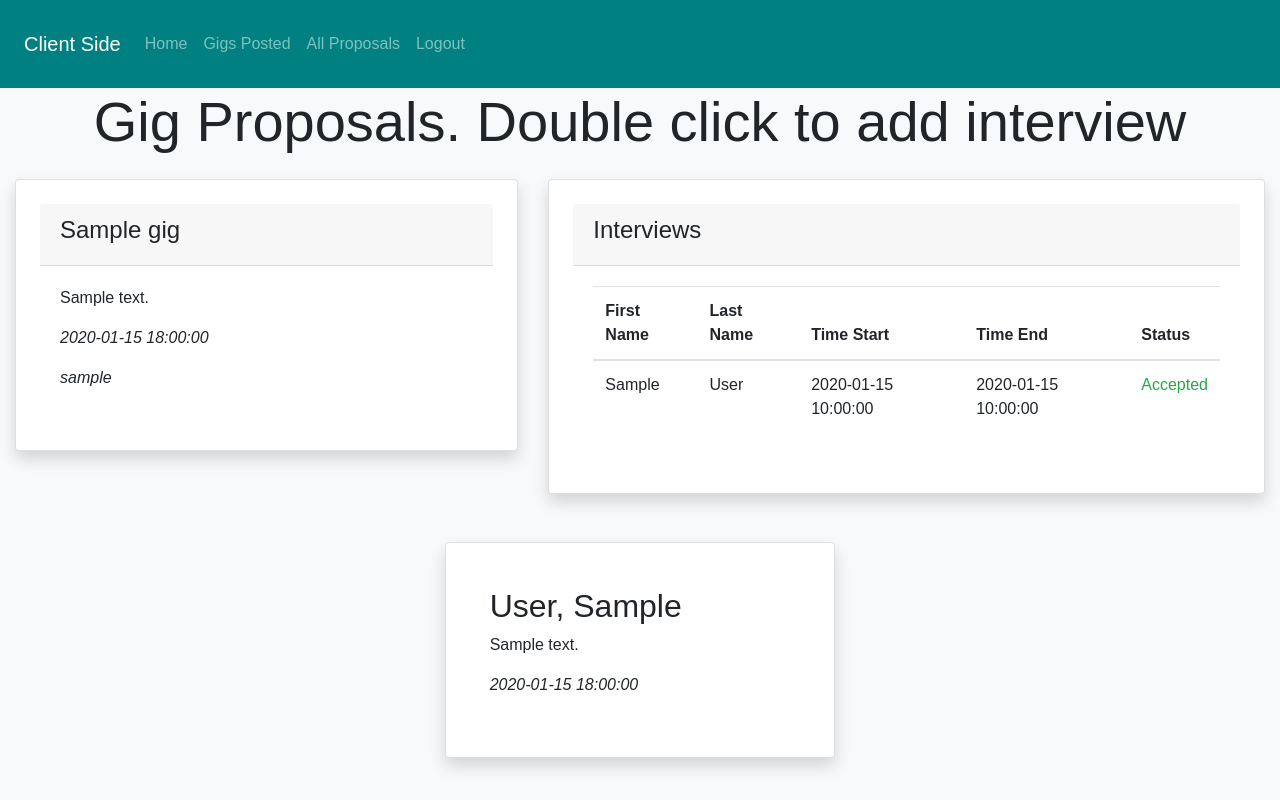
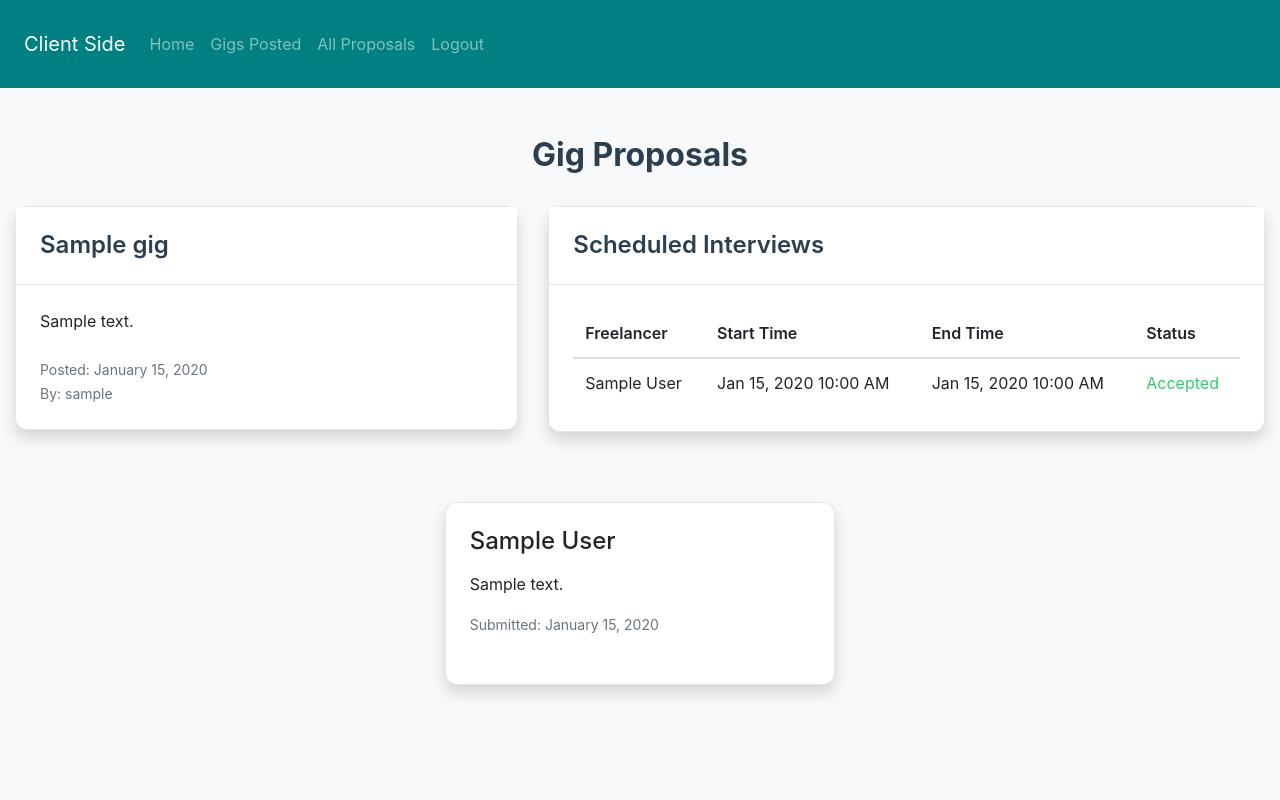
Before and after one commit to crabcobra05/aaa, a PHP site: page /client/get_gig_proposals.php?gig_id=1 in a window 1280 px wide. Run offline with PHP 8.4, Linux system fonts and the light colour scheme; the visitor is signed in with stand-in values (Sample User, id 1); tables that the repository leaves empty hold one stand-in row (values such as "Sample post").

Commit message:
Enhance Upwork Clone Design

```diff
--- a/client/get_gig_proposals.php
+++ b/client/get_gig_proposals.php
@@ -11,16 +11,12 @@ if ($_SESSION['is_client'] == 0) {
 }
 ?>
 
-
 <!doctype html>
 <html lang="en">
   <head>
-    <!-- Required meta tags -->
     <meta charset="utf-8">
     <meta name="viewport" content="width=device-width, initial-scale=1, shrink-to-fit=no">
-
-    <!-- Bootstrap CSS -->
-    <link rel="stylesheet" href="https://cdn.jsdelivr.net/npm/bootstrap@4.6.2/dist/css/bootstrap.min.css" integrity="sha384-xOolHFLEh07PJGoPkLv1IbcEPTNtaed2xpHsD9ESMhqIYd0nLMwNLD69Npy4HI+N" crossorigin="anonymous">
+    <link rel="stylesheet" href="https://cdn.jsdelivr.net/npm/bootstrap@4.6.2/dist/css/bootstrap.min.css">
     <script src="https://code.jquery.com/jquery-3.7.0.js"></script>
     <style>
       :root {
@@ -36,13 +32,89 @@ if ($_SESSION['is_client'] == 0) {
       }
 
       body {
-        font-family: "Arial", sans-serif;
+        font-family: "Inter", -apple-system, BlinkMacSystemFont, sans-serif;
         background-color: var(--light-bg);
+        color: var(--text-primary);
+      }
+
+      .card {
+        border-radius: 12px;
+        border: 1px solid rgba(0,0,0,0.1);
+      }
+
+      .card-header {
+        background-color: white;
+        border-bottom: 1px solid rgba(0,0,0,0.1);
+        padding: 1.5rem;
+      }
+
+      .card-header h4 {
+        margin: 0;
+        color: var(--primary-color);
+        font-weight: 600;
+      }
+
+      .card-body {
+        padding: 1.5rem;
+      }
+
+      .timeline-container {
+        height: 80px;
+        position: relative;
+        background-color: #f8f9fa;
+        border-radius: 8px;
+        padding: 1rem;
+        margin-bottom: 1rem;
+      }
+
+      .timeline-event {
+        position: absolute;
+        height: 24px;
+        top: 28px;
+        border-radius: 4px;
+        color: white;
+        font-size: 0.75rem;
+        padding: 4px 8px;
+        overflow: hidden;
+        text-overflow: ellipsis;
+        white-space: nowrap;
+        box-shadow: 0 2px 4px rgba(0,0,0,0.1);
+      }
+
+      .form-group label {
+        font-weight: 500;
+        color: var(--text-primary);
+        margin-bottom: 0.5rem;
+      }
+
+      .form-control {
+        border-radius: 6px;
+        border: 1px solid rgba(0,0,0,0.2);
+        padding: 0.625rem 1rem;
+        font-size: 0.95rem;
+      }
+
+      .form-control:focus {
+        border-color: var(--secondary-color);
+        box-shadow: 0 0 0 3px rgba(52, 152, 219, 0.1);
+      }
+
+      .is-invalid {
+        border-color: var(--danger);
+      }
+
+      .invalid-feedback {
+        color: var(--danger);
+        font-size: 0.875rem;
+        margin-top: 0.375rem;
       }
 
       .btn-primary {
         background-color: var(--accent-color);
         border-color: var(--accent-color);
+        padding: 0.625rem 1.25rem;
+        font-weight: 500;
+        border-radius: 6px;
       }
 
       .btn-primary:hover {
@@ -50,75 +122,80 @@ if ($_SESSION['is_client'] == 0) {
         border-color: #d35400;
       }
 
-      .timeline-container {
-        height: 60px;
-        position: relative;
-        background-color: #f8f9fa;
-        overflow: hidden;
+      .table {
+        margin-bottom: 0;
       }
 
-      .timeline-event {
-        position: absolute;
-        height: 20px;
-        top: 20px;
-        border-radius: 4px;
-        color: white;
-        font-size: 10px;
-        padding: 2px 4px;
-        overflow: hidden;
-        text-overflow: ellipsis;
-        white-space: nowrap;
+      .table th {
+        border-top: none;
+        font-weight: 600;
+        color: var(--text-primary);
       }
 
-      .is-invalid {
-        border-color: var(--danger);
+      .table td {
+        vertical-align: middle;
       }
 
-      .invalid-feedback {
-        display: none;
-        color: var(--danger);
-        font-size: 0.875rem;
+      .text-success {
+        color: var(--success) !important;
+      }
+
+      .text-danger {
+        color: var(--danger) !important;
+      }
+
+      .section-title {
+        font-size: 2rem;
+        font-weight: 700;
+        color: var(--primary-color);
+        margin-bottom: 2rem;
+        text-align: center;
       }
     </style>
   </head>
   <body>
     <?php include 'includes/navbar.php'; ?>
-    <div class="container-fluid">
-      <div class="display-4 text-center">Gig Proposals. Double click to add interview</div>
+    <div class="container-fluid py-5">
+      <h1 class="section-title">Gig Proposals</h1>
       <div class="row justify-content-center">
         <?php $getGigById = getGigById($pdo, $_GET['gig_id']); ?>
         <div class="col-md-5">
-          <div class="card shadow mt-4 p-4">
-            <div class="card-header"><h4><?php echo $getGigById['gig_title']; ?> </h4></div>
+          <div class="card shadow mb-4">
+            <div class="card-header">
+              <h4><?php echo $getGigById['gig_title']; ?></h4>
+            </div>
             <div class="card-body">
-              <p><?php echo $getGigById['gig_description']; ?></p>
-              <p><i><?php echo $getGigById['date_added']; ?></i></p>
-              <p><i><?php echo $_SESSION['username']; ?></i></p>
+              <p class="mb-4"><?php echo $getGigById['gig_description']; ?></p>
+              <div class="text-muted">
+                <small>Posted: <?php echo date('F j, Y', strtotime($getGigById['date_added'])); ?></small>
+                <br>
+                <small>By: <?php echo $_SESSION['username']; ?></small>
+              </div>
             </div>
           </div>
         </div>
         <div class="col-md-7">
-          <div class="card shadow mt-4 p-4">
-            <div class="card-header"><h4>Interviews</h4></div>
+          <div class="card shadow">
+            <div class="card-header">
+              <h4>Scheduled Interviews</h4>
+            </div>
             <div class="card-body">
               <table class="table">
                 <thead>
                   <tr>
-                    <th scope="col">First Name</th>
-                    <th scope="col">Last Name</th>
-                    <th scope="col">Time Start</th>
-                    <th scope="col">Time End</th>
-                    <th scope="col">Status</th>
+                    <th>Freelancer</th>
+                    <th>Start Time</th>
+                    <th>End Time</th>
+                    <th>Status</th>
                   </tr>
                 </thead>
                 <tbody>
                   <?php $getAllInterviewsByGig = getAllInterviewsByGig($pdo, $_GET['gig_id']); ?>
                   <?php foreach ($getAllInterviewsByGig as $row) { ?>
                   <tr>
-                    <td><?php echo $row['first_name']; ?></td>
-                    <td><?php echo $row['last_name']; ?></td>
-                    <td><?php echo $row['time_start']; ?></td>
-                    <td><?php echo $row['time_end']; ?></td>
+                    <td><?php echo $row['first_name'] . ' ' . $row['last_name']; ?></td>
+                    <td><?php echo date('M j, Y g:i A', strtotime($row['time_start'])); ?></td>
+                    <td><?php echo date('M j, Y g:i A', strtotime($row['time_end'])); ?></td>
                     <td>
                       <?php
                         if ($row['status'] == "Accepted") {
@@ -128,7 +205,7 @@ if ($_SESSION['is_client'] == 0) {
                           echo "<span class='text-danger'>Rejected</span>";
                         }
                         if ($row['status'] == "Pending") {
-                          echo "Pending";
+                          echo "<span class='text-warning'>Pending</span>";
                         }
                       ?>
                     </td>
@@ -141,41 +218,44 @@ if ($_SESSION['is_client'] == 0) {
         </div>
       </div>
     </div>
-    <div class="row justify-content-center p-4">
+    <div class="row justify-content-center px-4 pb-5">
       <?php $getProposalsByGigId = getProposalsByGigId($pdo, $_GET['gig_id']); ?>
       <?php foreach ($getProposalsByGigId as $row) { ?>
-      <div class="col-md-4 mt-4">
-        <div class="card shadow gigProposalContainer p-4">
+      <div class="col-md-4 mb-4">
+        <div class="card shadow gigProposalContainer">
           <div class="card-body">
-            <h2><?php echo $row['last_name'] . ", " . $row['first_name']; ?></h2>
-            <p><?php echo $row['description']; ?></p>
-            <p><i><?php echo $row['date_added']; ?></i></p>
+            <h2 class="h4 mb-3"><?php echo $row['first_name'] . ' ' . $row['last_name']; ?></h2>
+            <p class="mb-3"><?php echo $row['description']; ?></p>
+            <p class="text-muted mb-4"><small>Submitted: <?php echo date('F j, Y', strtotime($row['date_added'])); ?></small></p>
+
             <form class="addNewInterviewForm d-none">
               <div class="form-group">
-                <label for="time_start">Time Start</label>
+                <label>Interview Start Time</label>
                 <input type="hidden" class="freelancer_id" value="<?php echo $row['user_id']; ?>">
                 <input type="hidden" class="gig_id" value="<?php echo $_GET['gig_id']; ?>">
                 <input type="datetime-local" class="time_start form-control">
                 <div class="invalid-feedback time-start-feedback"></div>
               </div>
               <div class="form-group">
-                <label for="time_end">Time End</label>
+                <label>Interview End Time</label>
                 <input type="datetime-local" class="time_end form-control">
                 <div class="invalid-feedback time-end-feedback"></div>
-                <input type="submit" class="btn btn-primary float-right mt-4">
               </div>
-              <div class="interview-timeline mt-3 mb-3 d-none">
-                <h6 class="text-muted">Scheduled Interviews:</h6>
-                <div class="timeline-container p-2 border rounded"></div>
+
+              <div class="interview-timeline mt-4 mb-4 d-none">
+                <h6 class="text-muted mb-2">Scheduled Interviews</h6>
+                <div class="timeline-container"></div>
               </div>
+
+              <button type="submit" class="btn btn-primary btn-block">Schedule Interview</button>
             </form>
           </div>
         </div>
       </div>
       <?php } ?>
     </div>
+    <?php include 'includes/footer.php'; ?>
     <script>
-      // Store all interviews for timeline visualization
       var allInterviews = [];
 
       <?php foreach ($getAllInterviewsByGig as $interview) { ?>
@@ -186,30 +266,26 @@ if ($_SESSION['is_client'] == 0) {
         });
       <?php } ?>
 
-      // When a proposal is double-clicked
-      $('.gigProposalContainer').on('dblclick', function (event) {
+      $('.gigProposalContainer').on('dblclick', function(event) {
         var addNewInterviewForm = $(this).find('.addNewInterviewForm');
         var timelineContainer = $(this).find('.interview-timeline');
 
         addNewInterviewForm.toggleClass('d-none');
 
-        // If showing the form, also show the timeline
         if (!addNewInterviewForm.hasClass('d-none')) {
           timelineContainer.removeClass('d-none');
           renderTimeline($(this).find('.timeline-container'));
         }
       });
 
-      // Function to render timeline visualization
       function renderTimeline(container) {
         container.empty();
 
         if (allInterviews.length === 0) {
-          container.html('<p class="text-muted small">No interviews scheduled yet.</p>');
+          container.html('<p class="text-muted small mb-0">No interviews scheduled yet</p>');
           return;
         }
 
-        // Find earliest and latest times for scale
         var earliestTime = new Date(allInterviews[0].start);
         var latestTime = new Date(allInterviews[0].end);
 
@@ -221,14 +297,12 @@ if ($_SESSION['is_client'] == 0) {
           if (endTime > latestTime) latestTime = endTime;
         });
 
-        // Add buffer
         earliestTime.setHours(earliestTime.getHours() - 1);
         latestTime.setHours(latestTime.getHours() + 1);
 
         var timeRange = latestTime - earliestTime;
         var containerWidth = container.width();
 
-        // Render each interview as a block on the timeline
         allInterviews.forEach(function(interview, index) {
           var startTime = new Date(interview.start);
           var endTime = new Date(interview.end);
@@ -248,99 +322,76 @@ if ($_SESSION['is_client'] == 0) {
         });
       }
 
-      // Real-time validation for date inputs
       $('.time_start').on('change', function() {
-        var startInput = $(this);
-        var endInput = $(this).closest('form').find('.time_end');
-        var startFeedback = $(this).siblings('.time-start-feedback');
+        validateDateTime($(this), 'start');
+      });
+
+      $('.time_end').on('change', function() {
+        validateDateTime($(this), 'end');
+      });
+
+      function validateDateTime(input, type) {
+        var form = input.closest('form');
+        var startInput = form.find('.time_start');
+        var endInput = form.find('.time_end');
+        var feedback = input.siblings('.invalid-feedback');
+
+        input.removeClass('is-invalid');
+        feedback.hide();
+
+        var selectedDate = new Date(input.val());
         var now = new Date();
-        var selectedDate = new Date(startInput.val());
 
-        // Reset validation state
-        startInput.removeClass('is-invalid');
-        startFeedback.hide();
-
-        // Check if date is in the past
         if (selectedDate < now) {
-          startInput.addClass('is-invalid');
-          startFeedback.text('Cannot schedule an interview in the past!').show();
+          input.addClass('is-invalid');
+          feedback.text('Cannot schedule an interview in the past').show();
           return false;
         }
 
-        // Check for conflicts with existing interviews
+        if (type === 'end' && startInput.val()) {
+          var startDate = new Date(startInput.val());
+          if (selectedDate <= startDate) {
+            input.addClass('is-invalid');
+            feedback.text('End time must be after start time').show();
+            return false;
+          }
+        }
+
         for (var i = 0; i < allInterviews.length; i++) {
           var interviewStart = new Date(allInterviews[i].start);
           var interviewEnd = new Date(allInterviews[i].end);
 
           if ((selectedDate >= interviewStart && selectedDate <= interviewEnd)) {
-            startInput.addClass('is-invalid');
-            startFeedback.text('This time conflicts with ' + allInterviews[i].name + '\'s interview').show();
-            return false;
-          }
-        }
-
-        // If end time is already set, validate it against the new start time
-        if (endInput.val()) {
-          var endDate = new Date(endInput.val());
-          if (endDate <= selectedDate) {
-            endInput.addClass('is-invalid');
-            endInput.siblings('.time-end-feedback').text('End time must be after start time').show();
-          } else {
-            endInput.removeClass('is-invalid');
-            endInput.siblings('.time-end-feedback').hide();
-          }
-        }
-
-        return true;
-      });
-
-      $('.time_end').on('change', function() {
-        var endInput = $(this);
-        var startInput = $(this).closest('form').find('.time_start');
-        var endFeedback = $(this).siblings('.time-end-feedback');
-        var selectedEndDate = new Date(endInput.val());
-        var selectedStartDate = new Date(startInput.val());
-
-        // Reset validation state
-        endInput.removeClass('is-invalid');
-        endFeedback.hide();
-
-        // Check if end time is after start time
-        if (selectedEndDate <= selectedStartDate) {
-          endInput.addClass('is-invalid');
-          endFeedback.text('End time must be after start time').show();
-          return false;
-        }
-
-        // Check for conflicts with existing interviews
-        for (var i = 0; i < allInterviews.length; i++) {
-          var interviewStart = new Date(allInterviews[i].start);
-          var interviewEnd = new Date(allInterviews[i].end);
-
-          if ((selectedEndDate >= interviewStart && selectedEndDate <= interviewEnd)) {
-            endInput.addClass('is-invalid');
-            endFeedback.text('This time conflicts with ' + allInterviews[i].name + '\'s interview').show();
+            input.addClass('is-invalid');
+            feedback.text('This time conflicts with ' + allInterviews[i].name + '\'s interview').show();
             return false;
           }
         }
 
         return true;
-      });
+      }
 
-      // Form submission with inline validation
-      $('.addNewInterviewForm').on('submit', function (event) {
+      $('.addNewInterviewForm').on('submit', function(event) {
         event.preventDefault();
         var form = $(this);
         var startInput = form.find('.time_start');
         var endInput = form.find('.time_end');
-        var startFeedback = startInput.siblings('.time-start-feedback');
-        var endFeedback = endInput.siblings('.time-end-feedback');
 
-        // Reset validation states
-        startInput.removeClass('is-invalid');
-        endInput.removeClass('is-invalid');
-        startFeedback.hide();
-        endFeedback.hide();
+        if (!startInput.val() || !endInput.val()) {
+          if (!startInput.val()) {
+            startInput.addClass('is-invalid');
+            startInput.siblings('.invalid-feedback').text('Please select a start time').show();
+          }
+          if (!endInput.val()) {
+            endInput.addClass('is-invalid');
+            endInput.siblings('.invalid-feedback').text('Please select an end time').show();
+          }
+          return;
+        }
+
+        if (!validateDateTime(startInput, 'start') || !validateDateTime(endInput, 'end')) {
+          return;
+        }
 
         var formData = {
           freelancer_id: form.find('.freelancer_id').val(),
@@ -350,73 +401,21 @@ if ($_SESSION['is_client'] == 0) {
           insertNewGigInterview: 1
         };
 
-        // Validate required fields
-        if (!formData.time_start || !formData.time_end) {
-          if (!formData.time_start) {
-            startInput.addClass('is-invalid');
-            startFeedback.text('Please select a start time').show();
-          }
-          if (!formData.time_end) {
-            endInput.addClass('is-invalid');
-            endFeedback.text('Please select an end time').show();
-          }
-          return;
-        }
-
-        // Validate date is not in the past
-        var selectedStartDate = new Date(formData.time_start);
-        var now = new Date();
-
-        if (selectedStartDate < now) {
-          startInput.addClass('is-invalid');
-          startFeedback.text('Cannot schedule an interview in the past!').show();
-          return;
-        }
-
-        // Validate end time is after start time
-        var selectedEndDate = new Date(formData.time_end);
-        if (selectedEndDate <= selectedStartDate) {
-          endInput.addClass('is-invalid');
-          endFeedback.text('End time must be after start time').show();
-          return;
-        }
-
-        // Check for conflicts
-        var hasConflict = false;
-        for (var i = 0; i < allInterviews.length; i++) {
-          var interviewStart = new Date(allInterviews[i].start);
-          var interviewEnd = new Date(allInterviews[i].end);
-
-          if ((selectedStartDate >= interviewStart && selectedStartDate <= interviewEnd) ||
-              (selectedEndDate >= interviewStart && selectedEndDate <= interviewEnd) ||
-              (selectedStartDate <= interviewStart && selectedEndDate >= interviewEnd)) {
-            hasConflict = true;
-            startInput.addClass('is-invalid');
-            startFeedback.text('Time conflicts with ' + allInterviews[i].name + '\'s interview').show();
-            break;
-          }
-        }
-
-        if (hasConflict) return;
-
-        // If validation passes, submit the form
         $.ajax({
           type: "POST",
           url: "core/handleForms.php",
           data: formData,
-          success: function (data) {
+          success: function(data) {
             if (data) {
               location.reload();
             } else {
-              // More specific error message
               var errorMsg = $('<div class="alert alert-danger mt-3"></div>')
-                .text("Could not schedule interview! Possible reasons: \n- You already scheduled this freelancer\n- There's a time conflict with another interview\n- The selected time is invalid");
+                .text("Could not schedule interview. Please check the selected times and try again.");
               form.prepend(errorMsg);
             }
           }
         });
       });
     </script>
-    <?php include 'includes/footer.php'; ?>
   </body>
 </html>
```
Also changed, not shown: client/all_proposals.php (+107 -45 lines).
